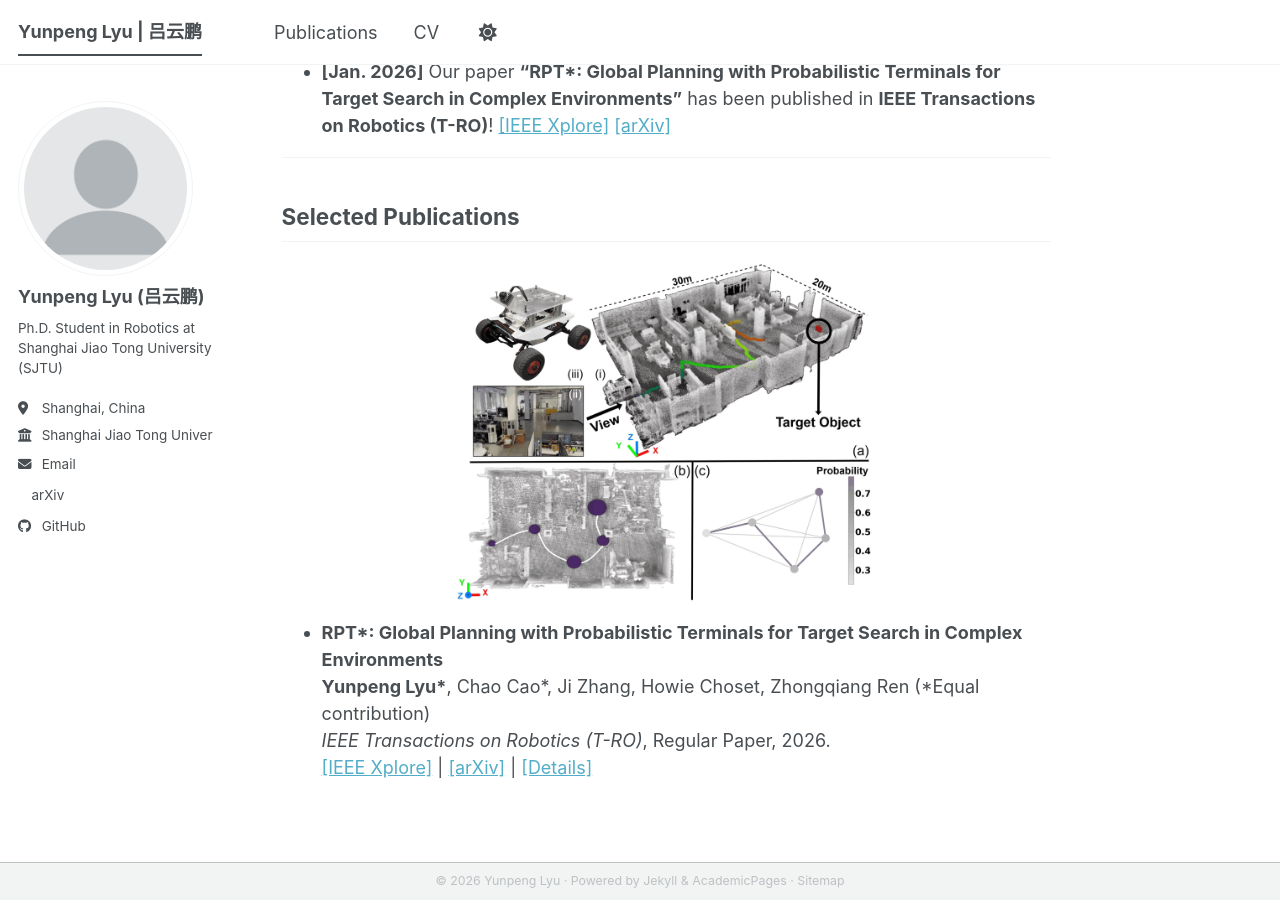
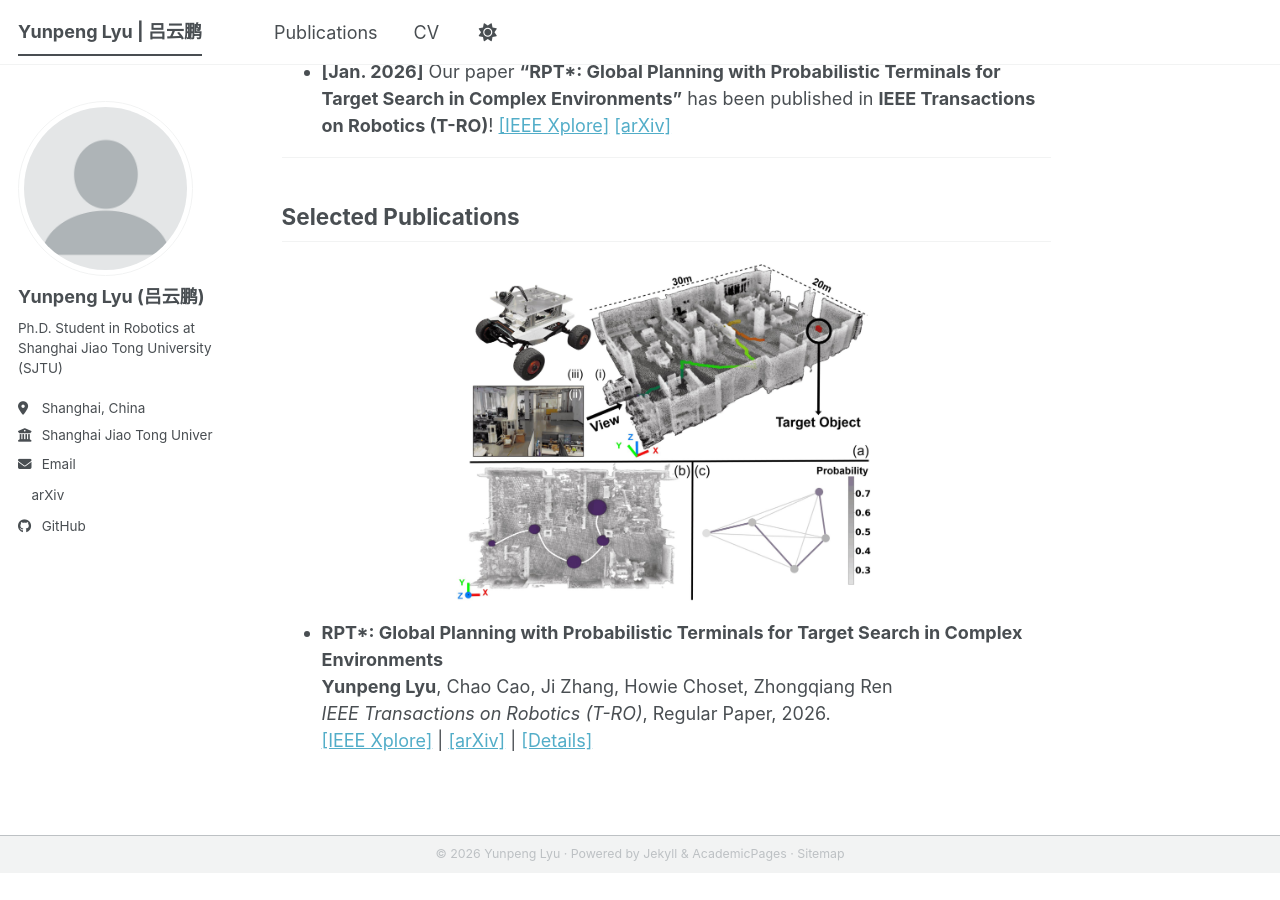
Before and after one commit to lveverflipped/lveverflipped.github.io, a Jekyll site: the page built from _pages/about.md, in a window 1280 px wide and 900 px high, scrolled down 649 px. Built offline with Jekyll 4.4.1, drawn with Linux system fonts in a browser that asks for light colours; a script bundle is joined from its source files by our own code; a style sheet for code colours, icons or effects is not loaded; after the commit the page ends 1522 px from its top, so only the background shows below that.

Commit message:
Update RPT* authorship to sole first author Yunpeng Lyu

```diff
--- a/_pages/about.md
+++ b/_pages/about.md
@@ -30,6 +30,6 @@ My research interests include **robotics**, **target search**, and **embodied ar
 </p>
 
 * **RPT\*: Global Planning with Probabilistic Terminals for Target Search in Complex Environments**
-  **Yunpeng Lyu\***, Chao Cao\*, Ji Zhang, Howie Choset, Zhongqiang Ren (\*Equal contribution)
+  **Yunpeng Lyu**, Chao Cao, Ji Zhang, Howie Choset, Zhongqiang Ren
   *IEEE Transactions on Robotics (T-RO)*, Regular Paper, 2026.
   [[IEEE Xplore]](https://ieeexplore.ieee.org/document/11769626) | [[arXiv]](https://arxiv.org/abs/2601.12701) | [[Details]](/publication/2026-01-19-rpt-star)
```
Also changed, not shown: _publications/2026-01-19-rpt-star.md (+2 -2 lines).
